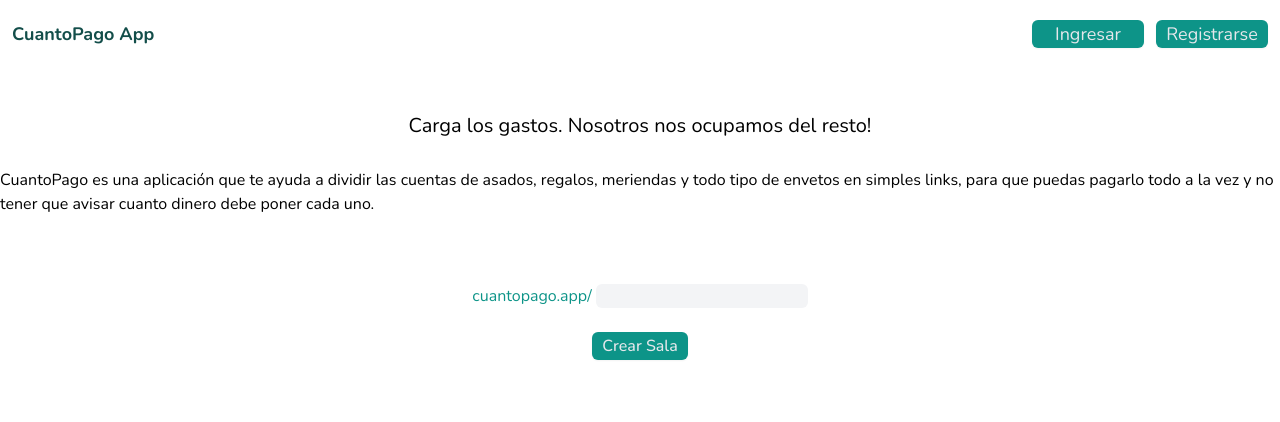
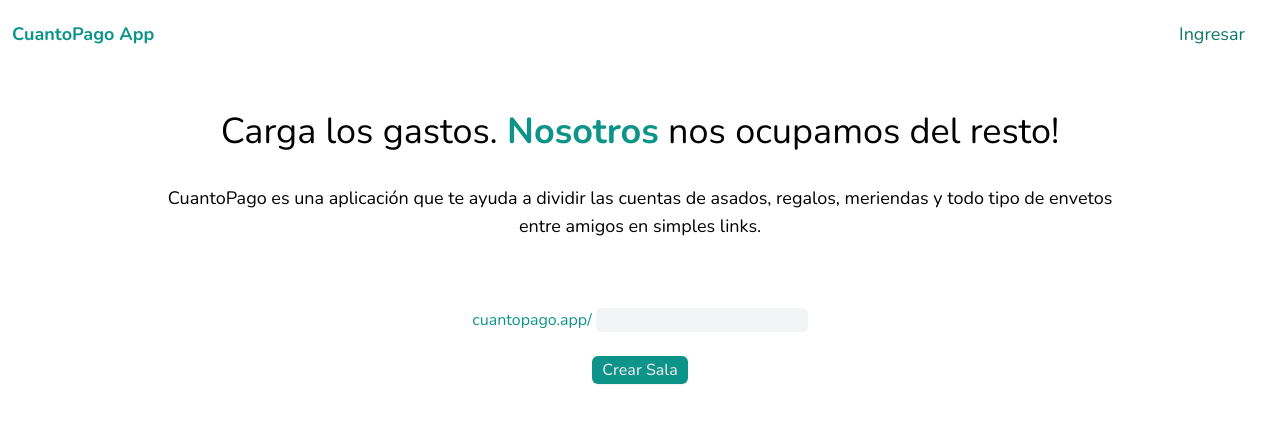
Before and after one commit to roykachani/cuantopagoapp, a Next.js app: page / in a window 1280 px wide. Shown: the top 422 px of the page. Built offline with nearby package versions, Linux system fonts and the light colour scheme; no server answers.

Commit message:
fetch data endpoint

```diff
--- a/pages/index.js
+++ b/pages/index.js
@@ -1,18 +1,34 @@
+import Head from 'next/head';
+import { getSession } from 'next-auth/react';
 import { useState } from 'react';
 import { useRouter } from 'next/router';
-import Head from 'next/head';
-import Link from 'next/link';
 import { nanoid } from 'nanoid';
+import Nav from '../components/Nav';
 
-export default function Home() {
+export default function Home({ session }) {
   const [name, setname] = useState('');
   const router = useRouter();
 
-  const handleRoom = (e) => {
+  const handleRoom = async (e) => {
     e.preventDefault();
-    const roomId = nanoid();
-    router.push(`/room/${roomId}/${name}`);
-    //pegarle a la db y crear room
+    if (!session) return;
+    try {
+      const res = await fetch('/api/rooms/createRoom', {
+        method: 'POST',
+        headers: {
+          Accept: 'application/json',
+          'Content-Type': 'application/json',
+        },
+        body: JSON.stringify({ name }),
+      });
+      const data = await res.json();
+      if (data?.status === 201) {
+        return router.push(`/room/${data.room.id}/${data.room.name}`);
+      } else throw Error;
+    } catch (err) {
+      //manejar error mostrar msj
+      console.log(err);
+    }
   };
 
   return (
@@ -27,35 +43,20 @@
         <link rel="icon" href="/favicon.ico" />
       </Head>
 
-      <header className="my-5 px-3 flex justify-between">
-        <div className="">
-          <h1 className="font-semibold text-teal-900 text-lg">
-            CuantoPago App
-          </h1>
+      <Nav />
+      <section className="flex flex-col items-center  my-11 ">
+        <div className="w-3/4 ">
+          <h2 className="text-4xl text-center mb-8">
+            Carga los gastos.{' '}
+            <span className="font-semibold text-teal-600">Nosotros</span> nos
+            ocupamos del resto!
+          </h2>
+          <h3 className="text-lg text-center">
+            CuantoPago es una aplicación que te ayuda a dividir las cuentas de
+            asados, regalos, meriendas y todo tipo de envetos entre amigos en
+            simples links.
+          </h3>
         </div>
-        <div className="flex gap-3">
-          <Link href="/acounts/login">
-            <div className=" text-lg w-28 bg-teal-600 rounded-md shadow-sm text-center md:cursor-pointer text-gray-200 ">
-              Ingresar
-            </div>
-          </Link>
-          <Link href="/acounts/createAcount">
-            <div className=" text-lg w-28 bg-teal-600 rounded-md shadow-sm text-center md:cursor-pointer text-gray-200 ">
-              Registrarse
-            </div>
-          </Link>
-        </div>
-      </header>
-      <section className="flex flex-col my-11 ">
-        <h2 className="text-xl text-center  mb-7">
-          Carga los gastos. Nosotros nos ocupamos del resto!
-        </h2>
-        <h3>
-          CuantoPago es una aplicación que te ayuda a dividir las cuentas de
-          asados, regalos, meriendas y todo tipo de envetos en simples links,
-          para que puedas pagarlo todo a la vez y no tener que avisar cuanto
-          dinero debe poner cada uno.
-        </h3>
       </section>
 
       <section className=" w-full flex flex-col items-center ">
@@ -74,60 +75,17 @@
           Crear Sala
         </button>
       </section>
-
-      {/* <section>
-        <div>
-          <div>
-            <h3>¿Como Funciona?</h3>
-          </div>
-          <div>
-            <div>
-              <Image
-                src="/assets/list_paper_office.png"
-                width={80}
-                height={100}
-              />
-            </div>
-            <div>
-              <h4>Creas tu cuenta</h4>
-              <p>Solo te toma un minuto crearla.</p>
-            </div>
-          </div>
-          <div>
-            <div>
-              <h4>Crea la sala e invita</h4>
-              <p>
-                Compartí el LinkRoom con los participantes. Cuando alguien
-                ingresa, se registra en el sistema y automaticamente puede
-                cargar gastos a dividir.
-              </p>
-            </div>
-            <div>
-              <Image
-                src="/assets/paper_plane_flying-1.png"
-                width={110}
-                height={70}
-              />
-            </div>
-          </div>
-          <div>
-            <div>
-              <Image
-                src="/assets/money_bundle_coins.png"
-                width={80}
-                height={100}
-              />
-            </div>
-            <div>
-              <h4>Nosotros</h4>
-              <p>
-                Al cerrar la sala, te avisamos cuanto debe cada uno. Y te
-                compartimos un link de pago para abonar en MercadoPago.
-              </p>
-            </div>
-          </div>
-        </div>
-      </section> */}
     </>
   );
 }
+
+export const getServerSideProps = async (context) => {
+  const session = await getSession(context);
+  console.log('SESION', session);
+
+  return {
+    props: {
+      session,
+    },
+  };
+};
```
